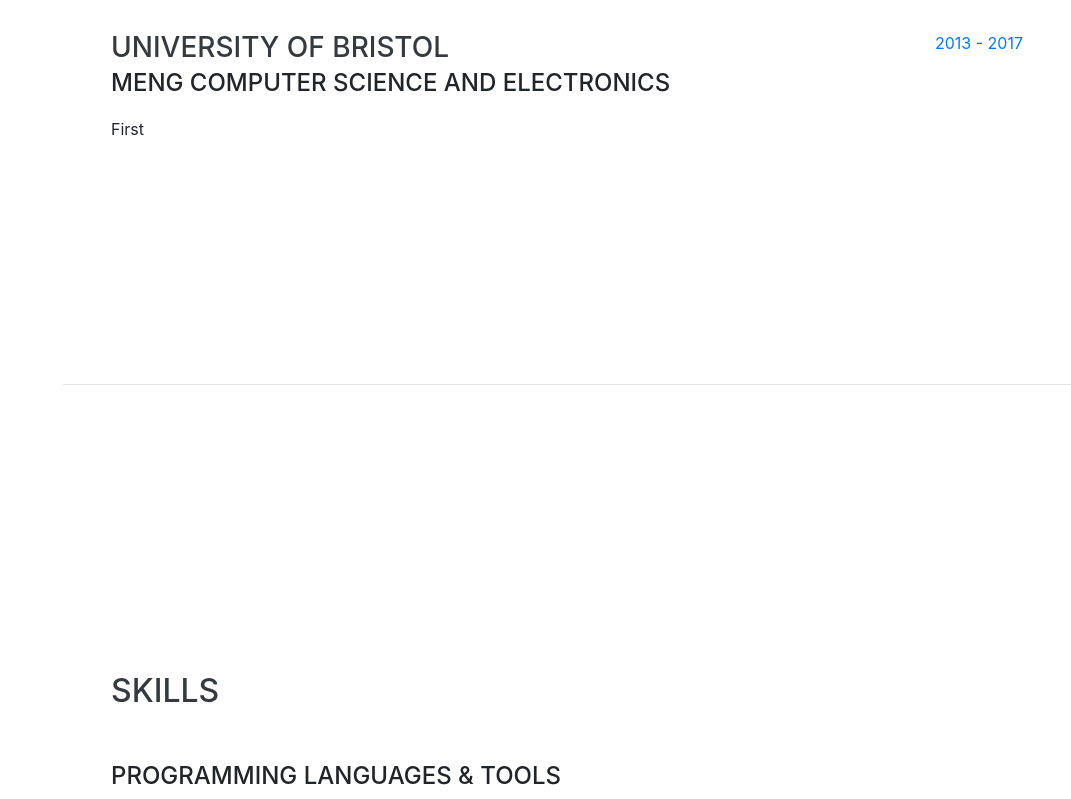
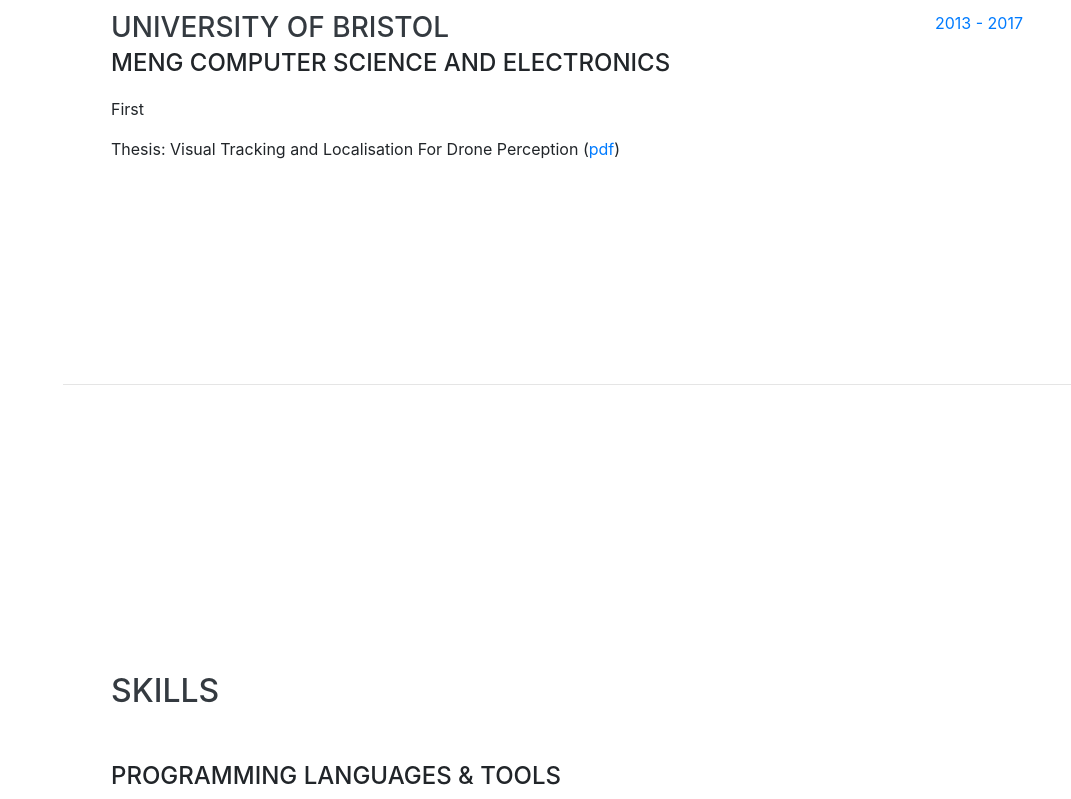
Before and after one commit to jonmun/jonmun.github.io, a website with bundled scripts: page index.html in a window 1280 px wide. Shown: the part 3840-4639 px from the top of the page, without its empty margins (209-1280 px from the left). Built offline with nearby package versions, Linux system fonts and the light colour scheme; a web font is replaced by a local one.

Commit message:
Added Masters Thesis

```diff
--- a/index.html
+++ b/index.html
@@ -212,6 +212,7 @@
             <h3 class="mb-0">University of Bristol</h3>
             <div class="subheading mb-3">MEng Computer Science and Electronics</div>
             <p>First</p>
+	    <p>Thesis: Visual Tracking and Localisation For Drone Perception (<a href="MultidroneThesis.pdf">pdf</a>)</p>
           </div>
           <div class="resume-date text-md-right">
             <span class="text-primary">2013 - 2017</span>
```
Also changed, not shown: 1 other file.
